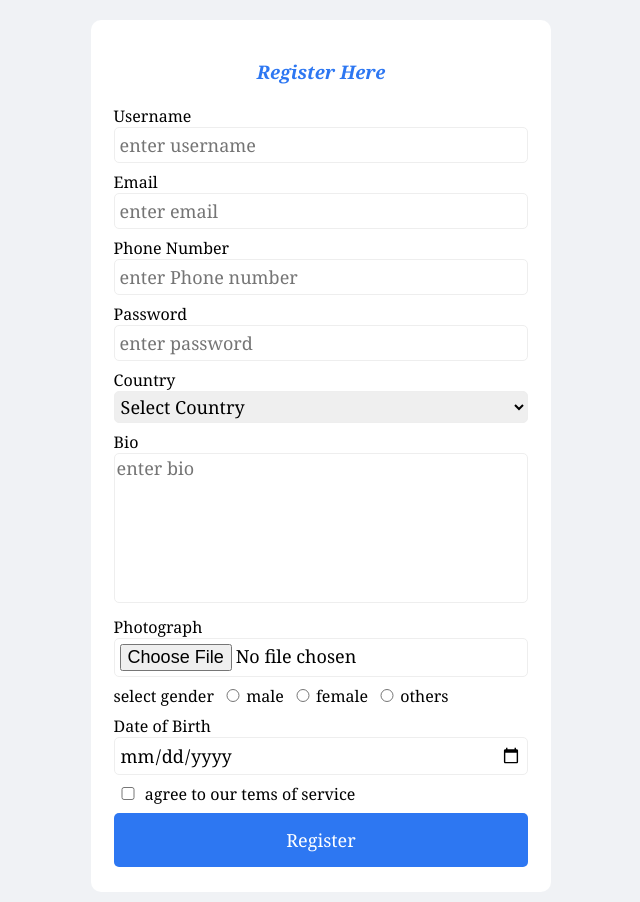
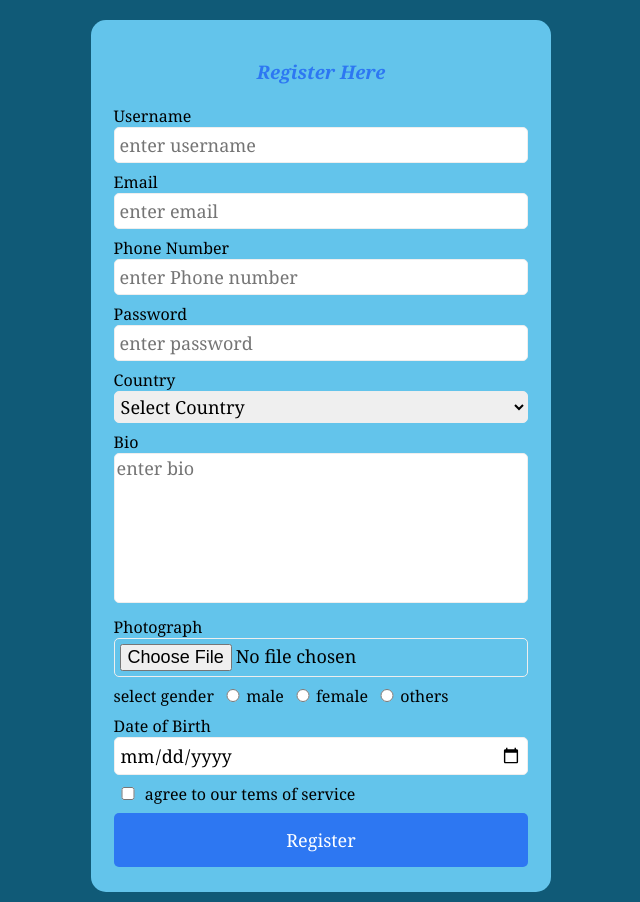
Before and after one commit to chibuikedaniel/form, a plain HTML site: page index.html in a window 1280 px wide. Shown: the whole page, without its empty margins (319-959 px from the left). Drawn offline with Linux system fonts and the light colour scheme.

Commit message:
updated css (version 2)

```diff
--- a/styels.css
+++ b/styels.css
@@ -5,12 +5,12 @@
 body{
     margin: 0px;
     padding: 0px;
-    background-color: #f0f2f5 ;
+    background-color: #105a77 ;
 }
 .container{
     width: 100%;
     min-height: 700px;
-    background-color: #f0f2f5 ;
+    background-color: #105a77 ;
     padding-top: 10px;
 }
 .container .form-box{
@@ -25,8 +25,8 @@ body{
     margin: 10px auto;
     /* border: 2px solid green; */
     padding: 20px;
-    background-color: #ffff;
-    border-radius: 10px;
+    background-color: #63c4eb ;
+    border-radius: 15px;
 }
 .container .form-box .form h3{
     color: #2d77f2;
```
